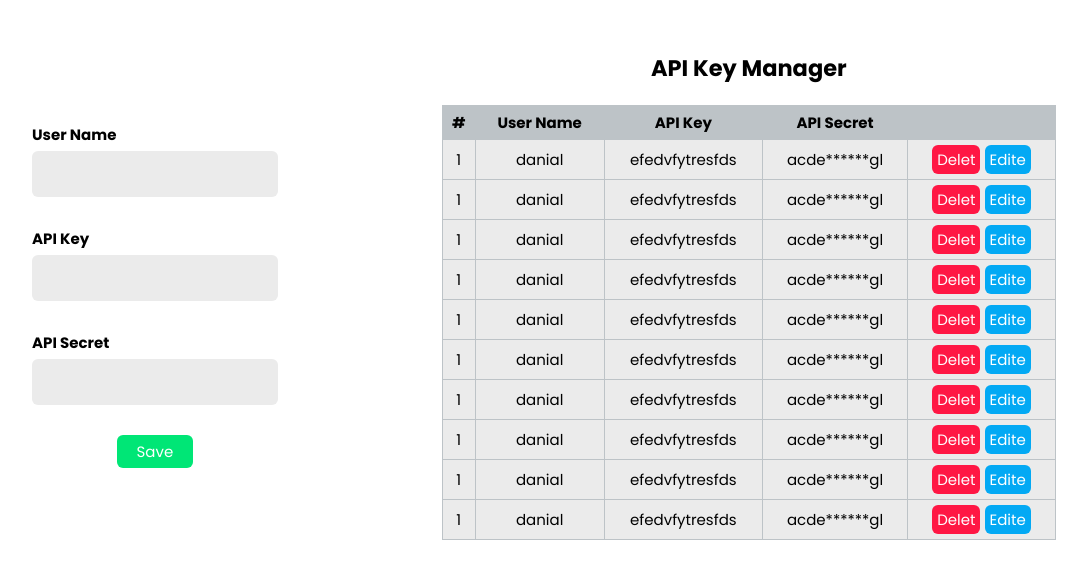
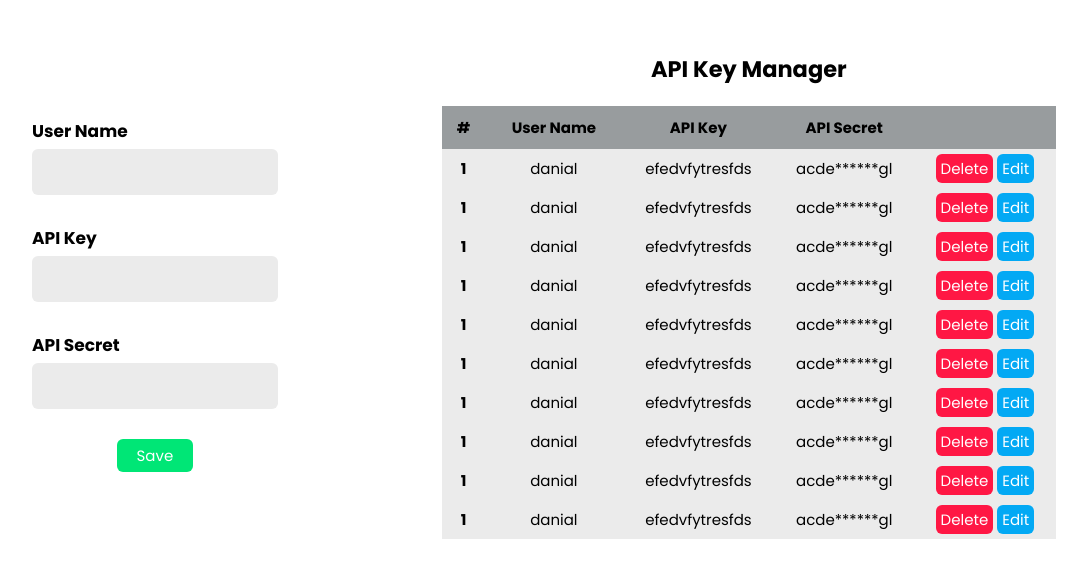
Before and after one commit to mohammad-balvayeh/Front-end-mentorship-005, a plain HTML site: page index.html in a window 1280 px wide. Shown: the part 105-684 px from the top of the page, without its empty margins (96-1183 px from the left). Drawn offline with Linux system fonts and the light colour scheme.

Commit message:
Edited style

```diff
--- a/index.html
+++ b/index.html
@@ -49,138 +49,127 @@
                 <td>efedvfytresfds</td>
                 <td>acde******gl</td>
                 <td>
-                  <button id="delet-btn" class="btn table-delet-btn">
-                    Delet
+                  <button id="delete-btn" class="btn table-delete-btn">
+                    delete
                   </button>
-                  <button id="edit-btn" class="btn table-edit-btn">
-                    Edite
-                  </button>
+                  <button id="edit-btn" class="btn table-edit-btn">Edit</button>
                 </td>
               </tr>
+
               <tr>
                 <td>1</td>
                 <td>danial</td>
                 <td>efedvfytresfds</td>
                 <td>acde******gl</td>
                 <td>
-                  <button id="delet-btn" class="btn table-delet-btn">
-                    Delet
+                  <button id="delete-btn" class="btn table-delete-btn">
+                    delete
                   </button>
-                  <button id="edit-btn" class="btn table-edit-btn">
-                    Edite
-                  </button>
+                  <button id="edit-btn" class="btn table-edit-btn">Edit</button>
                 </td>
               </tr>
+
               <tr>
                 <td>1</td>
                 <td>danial</td>
                 <td>efedvfytresfds</td>
                 <td>acde******gl</td>
                 <td>
-                  <button id="delet-btn" class="btn table-delet-btn">
-                    Delet
+                  <button id="delete-btn" class="btn table-delete-btn">
+                    delete
                   </button>
-                  <button id="edit-btn" class="btn table-edit-btn">
-                    Edite
-                  </button>
+                  <button id="edit-btn" class="btn table-edit-btn">Edit</button>
                 </td>
               </tr>
+
               <tr>
                 <td>1</td>
                 <td>danial</td>
                 <td>efedvfytresfds</td>
                 <td>acde******gl</td>
                 <td>
-                  <button id="delet-btn" class="btn table-delet-btn">
-                    Delet
+                  <button id="delete-btn" class="btn table-delete-btn">
+                    delete
                   </button>
-                  <button id="edit-btn" class="btn table-edit-btn">
-                    Edite
-                  </button>
+                  <button id="edit-btn" class="btn table-edit-btn">Edit</button>
                 </td>
               </tr>
+
               <tr>
                 <td>1</td>
                 <td>danial</td>
                 <td>efedvfytresfds</td>
                 <td>acde******gl</td>
                 <td>
-                  <button id="delet-btn" class="btn table-delet-btn">
-                    Delet
+                  <button id="delete-btn" class="btn table-delete-btn">
+                    delete
                   </button>
-                  <button id="edit-btn" class="btn table-edit-btn">
-                    Edite
-                  </button>
+                  <button id="edit-btn" class="btn table-edit-btn">Edit</button>
                 </td>
               </tr>
+
               <tr>
                 <td>1</td>
                 <td>danial</td>
                 <td>efedvfytresfds</td>
                 <td>acde******gl</td>
                 <td>
-                  <button id="delet-btn" class="btn table-delet-btn">
-                    Delet
+                  <button id="delete-btn" class="btn table-delete-btn">
+                    delete
                   </button>
-                  <button id="edit-btn" class="btn table-edit-btn">
-                    Edite
-                  </button>
+                  <button id="edit-btn" class="btn table-edit-btn">Edit</button>
                 </td>
               </tr>
+
               <tr>
                 <td>1</td>
                 <td>danial</td>
                 <td>efedvfytresfds</td>
                 <td>acde******gl</td>
                 <td>
-                  <button id="delet-btn" class="btn table-delet-btn">
-                    Delet
+                  <button id="delete-btn" class="btn table-delete-btn">
+                    delete
                   </button>
-                  <button id="edit-btn" class="btn table-edit-btn">
-                    Edite
-                  </button>
+                  <button id="edit-btn" class="btn table-edit-btn">Edit</button>
                 </td>
               </tr>
+
               <tr>
                 <td>1</td>
                 <td>danial</td>
                 <td>efedvfytresfds</td>
                 <td>acde******gl</td>
                 <td>
-                  <button id="delet-btn" class="btn table-delet-btn">
-                    Delet
+                  <button id="delete-btn" class="btn table-delete-btn">
+                    delete
                   </button>
-                  <button id="edit-btn" class="btn table-edit-btn">
-                    Edite
-                  </button>
+                  <button id="edit-btn" class="btn table-edit-btn">Edit</button>
                 </td>
               </tr>
+
               <tr>
                 <td>1</td>
                 <td>danial</td>
                 <td>efedvfytresfds</td>
                 <td>acde******gl</td>
                 <td>
-                  <button id="delet-btn" class="btn table-delet-btn">
-                    Delet
+                  <button id="delete-btn" class="btn table-delete-btn">
+                    delete
                   </button>
-                  <button id="edit-btn" class="btn table-edit-btn">
-                    Edite
-                  </button>
+                  <button id="edit-btn" class="btn table-edit-btn">Edit</button>
                 </td>
               </tr>
+
               <tr>
                 <td>1</td>
                 <td>danial</td>
                 <td>efedvfytresfds</td>
                 <td>acde******gl</td>
                 <td>
-                  <button id="delet-btn" class="btn table-delet-btn">
-                    Delet
+                  <button id="delete-btn" class="btn table-delete-btn">
+                    delete
                   </button>
-                  <button id="edit-btn" class="btn table-edit-btn">
-                    Edite
-                  </button>
+                  <button id="edit-btn" class="btn table-edit-btn">Edit</button>
                 </td>
               </tr>
             </tbody>
--- a/style.css
+++ b/style.css
@@ -33,6 +33,8 @@ textarea {
   color: #fff;
   font-size: 1.5rem;
   cursor: pointer;
+  text-transform: capitalize;
+  transition: all 0.3s linear;
 }
 main {
   display: flex;
@@ -46,11 +48,10 @@ main {
   justify-content: space-between;
   align-items: center;
   width: 80%;
+  height: 100%;
 }
 
-/*
-form section style
-*/
+/***** form section style *****/
 #form-container {
   width: 40%;
 }
@@ -78,6 +79,7 @@ input {
 label {
   font-weight: 700;
   margin-bottom: 0.5rem;
+  font-size: 1.7rem;
 }
 
 .form-btn {
@@ -86,13 +88,20 @@ label {
   padding: 0.5rem 2rem;
   background-color: #00e676;
 }
-/*
-list section Style
-*/
-td,
+.form-btn:hover {
+  background-color: #00552c;
+}
+
+/***** list section Style *****/
+td {
+  padding: 0.5rem;
+}
 th {
-  padding: 0.5rem;
-  border: 1px solid #bdc3c7;
+  padding: 1rem;
+}
+
+td:first-child {
+  font-weight: 700;
 }
 
 #list-container {
@@ -106,21 +115,26 @@ th {
 .list_table {
   width: 100%;
   background-color: #ebebeb;
-  padding: 5rem;
   text-align: center;
   border-collapse: collapse;
 }
 
 .list_table-head {
-  background-color: #bdc3c7;
-  border-radius: 0.6rem;
+  background-color: #989c9e;
 }
 
-.table-delet-btn {
+.table-delete-btn {
   padding: 0.3rem 0.5rem;
   background-color: #ff1744;
+}
+.table-delete-btn:hover {
+  background-color: #7e031b;
 }
 .table-edit-btn {
   padding: 0.3rem 0.5rem;
   background-color: #03a9f4;
 }
+
+.table-edit-btn:hover {
+  background-color: #034766;
+}
```
